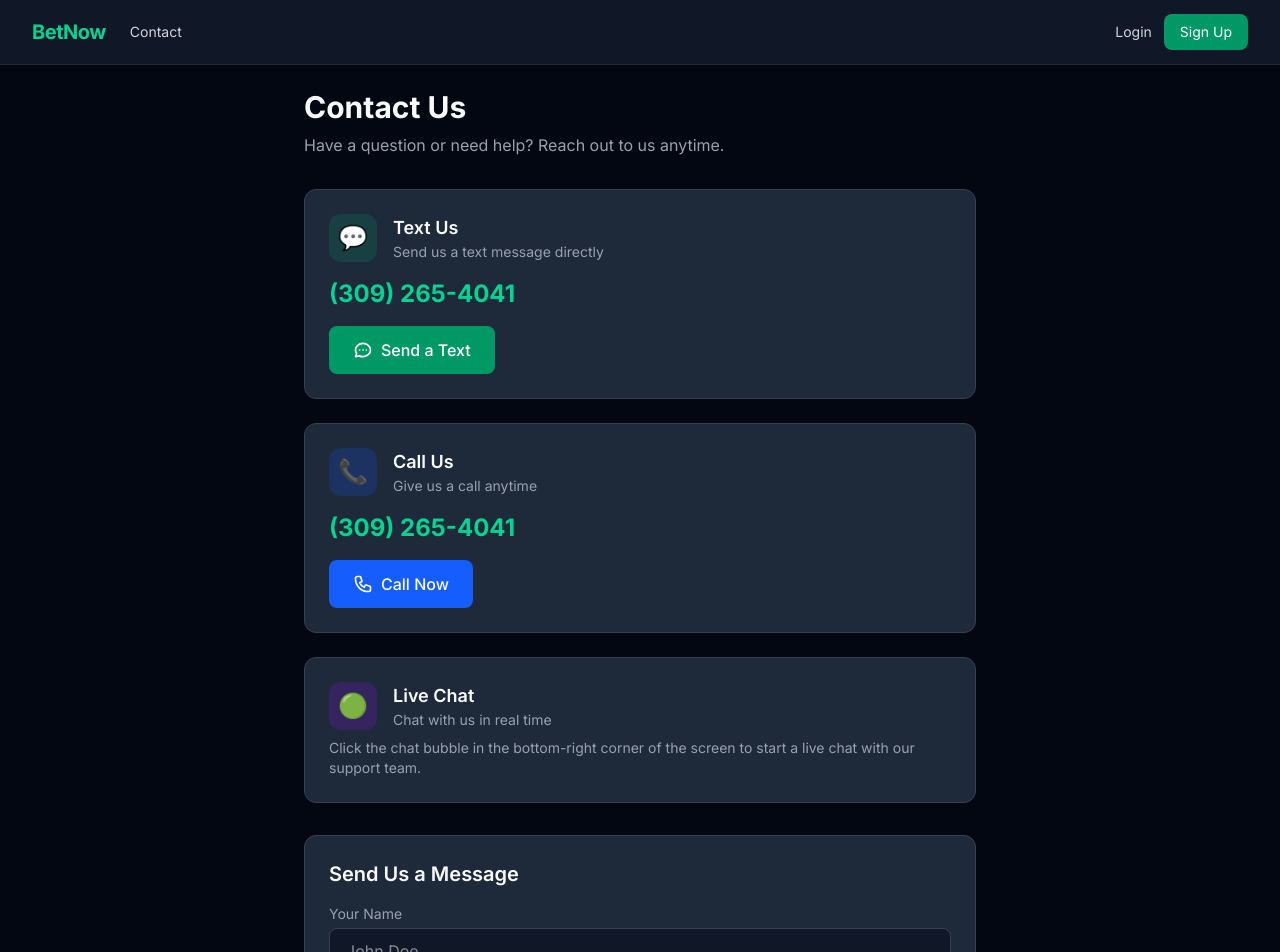
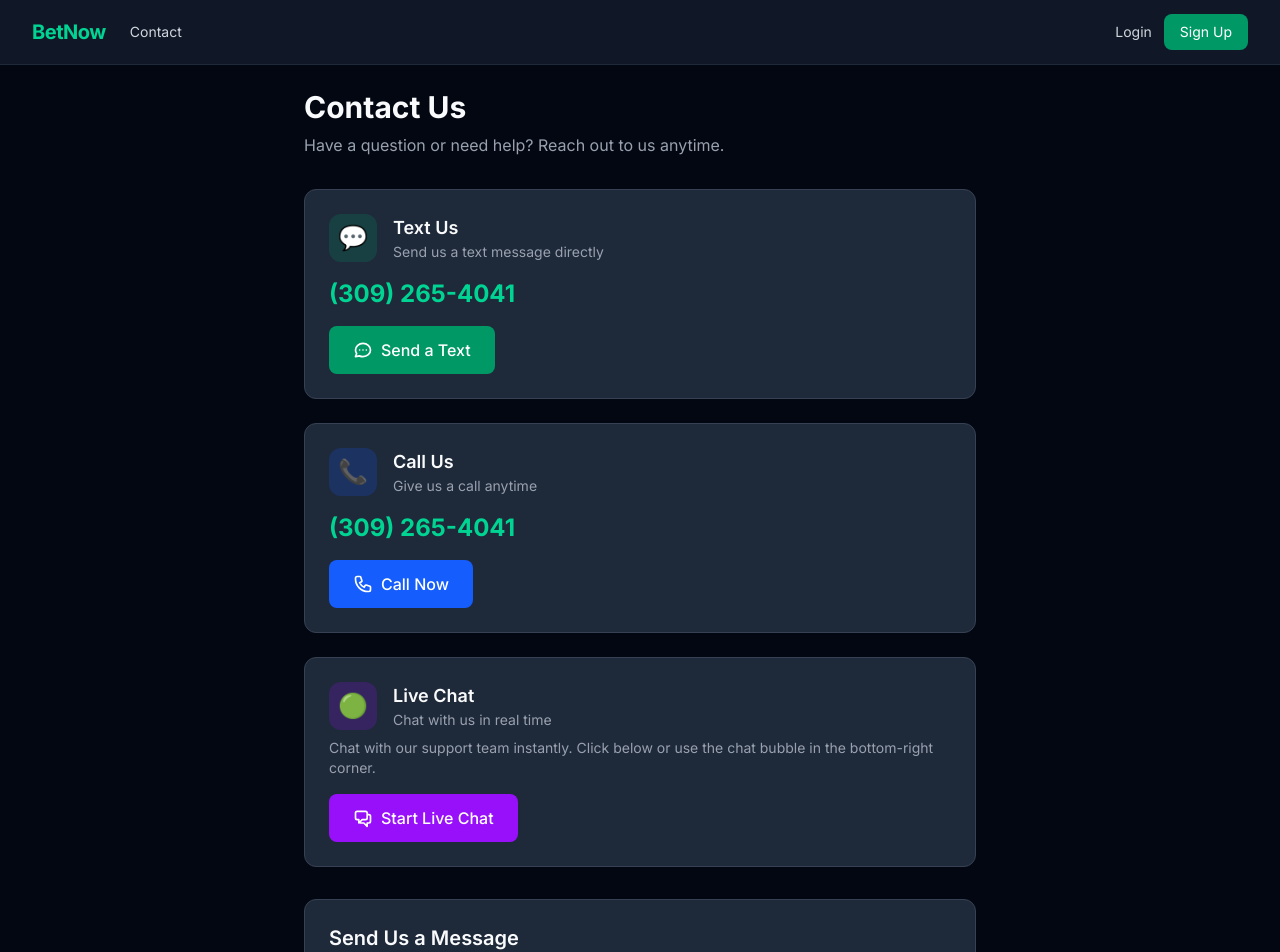
Before and after one commit to anirudhatalmale6-alt/betting-simulator, a Next.js app: page /contact in a window 1280 px wide. Shown: the top 952 px of the page. Built offline with nearby package versions, Linux system fonts and the light colour scheme.

Commit message:
Route contact form through Tawk.to live chat + add Start Live Chat button

```diff
--- a/src/app/contact/page.tsx
+++ b/src/app/contact/page.tsx
@@ -1,6 +1,15 @@
 'use client';
 
 import { useState } from 'react';
+
+declare global {
+  interface Window {
+    Tawk_API?: {
+      maximize: () => void;
+      setAttributes: (attrs: Record<string, string>, cb?: (err: unknown) => void) => void;
+    };
+  }
+}
 
 const PHONE_NUMBER = '+13092654041';
 const PHONE_DISPLAY = '(309) 265-4041';
@@ -13,8 +22,10 @@ export default function ContactPage() {
 
   const handleSubmit = (e: React.FormEvent) => {
     e.preventDefault();
-    const smsBody = encodeURIComponent(`Name: ${name}\nEmail: ${email}\nMessage: ${message}`);
-    window.open(`sms:${PHONE_NUMBER}?body=${smsBody}`, '_self');
+    if (window.Tawk_API) {
+      window.Tawk_API.setAttributes({ name, email, message });
+      window.Tawk_API.maximize();
+    }
     setSent(true);
   };
 
@@ -34,8 +45,6 @@ export default function ContactPage() {
               <p className="text-sm text-gray-400">Send us a text message directly</p>
             </div>
           </div>
-          {PHONE_NUMBER ? (
-            <>
           <div className="text-2xl font-bold text-emerald-400 mb-4">{PHONE_DISPLAY}</div>
           <a
             href={`sms:${PHONE_NUMBER}`}
@@ -46,10 +55,6 @@ export default function ContactPage() {
             </svg>
             Send a Text
           </a>
-            </>
-          ) : (
-            <p className="text-gray-500 italic">Phone number coming soon</p>
-          )}
         </div>
 
         <div className="bg-gray-800 rounded-xl border border-gray-700 p-6">
@@ -62,8 +67,6 @@ export default function ContactPage() {
               <p className="text-sm text-gray-400">Give us a call anytime</p>
             </div>
           </div>
-          {PHONE_NUMBER ? (
-            <>
           <div className="text-2xl font-bold text-emerald-400 mb-4">{PHONE_DISPLAY}</div>
           <a
             href={`tel:${PHONE_NUMBER}`}
@@ -74,10 +77,6 @@ export default function ContactPage() {
             </svg>
             Call Now
           </a>
-            </>
-          ) : (
-            <p className="text-gray-500 italic">Phone number coming soon</p>
-          )}
         </div>
 
         <div className="bg-gray-800 rounded-xl border border-gray-700 p-6">
@@ -90,19 +89,29 @@ export default function ContactPage() {
               <p className="text-sm text-gray-400">Chat with us in real time</p>
             </div>
           </div>
-          <p className="text-sm text-gray-400 mt-2">
-            Click the chat bubble in the bottom-right corner of the screen to start a live chat with our support team.
+          <p className="text-sm text-gray-400 mt-2 mb-4">
+            Chat with our support team instantly. Click below or use the chat bubble in the bottom-right corner.
           </p>
+          <button
+            onClick={() => window.Tawk_API?.maximize()}
+            className="inline-flex items-center gap-2 bg-purple-600 hover:bg-purple-500 text-white px-6 py-3 rounded-lg font-medium transition-colors"
+          >
+            <svg className="w-5 h-5" fill="none" stroke="currentColor" viewBox="0 0 24 24">
+              <path strokeLinecap="round" strokeLinejoin="round" strokeWidth={2} d="M17 8h2a2 2 0 012 2v6a2 2 0 01-2 2h-2v4l-4-4H9a1.994 1.994 0 01-1.414-.586m0 0L11 14h4a2 2 0 002-2V6a2 2 0 00-2-2H5a2 2 0 00-2 2v6a2 2 0 002 2h2v4l.586-.586z" />
+            </svg>
+            Start Live Chat
+          </button>
         </div>
       </div>
 
       <div className="bg-gray-800 rounded-xl border border-gray-700 p-6">
         <h2 className="text-xl font-semibold mb-4">Send Us a Message</h2>
+        <p className="text-sm text-gray-400 mb-4">Fill out the form below and we will get back to you via live chat.</p>
         {sent ? (
           <div className="text-center py-8">
             <div className="text-4xl mb-3">✅</div>
-            <p className="text-emerald-400 font-medium text-lg">Message ready to send!</p>
-            <p className="text-gray-400 text-sm mt-1">Your messaging app should have opened with the message.</p>
+            <p className="text-emerald-400 font-medium text-lg">Chat opened!</p>
+            <p className="text-gray-400 text-sm mt-1">The live chat window should be open. Type your message there and we will respond shortly.</p>
             <button
               onClick={() => setSent(false)}
               className="mt-4 text-sm text-emerald-400 hover:text-emerald-300 underline"
```
Lines whose indentation alone changed are shown as unchanged.
